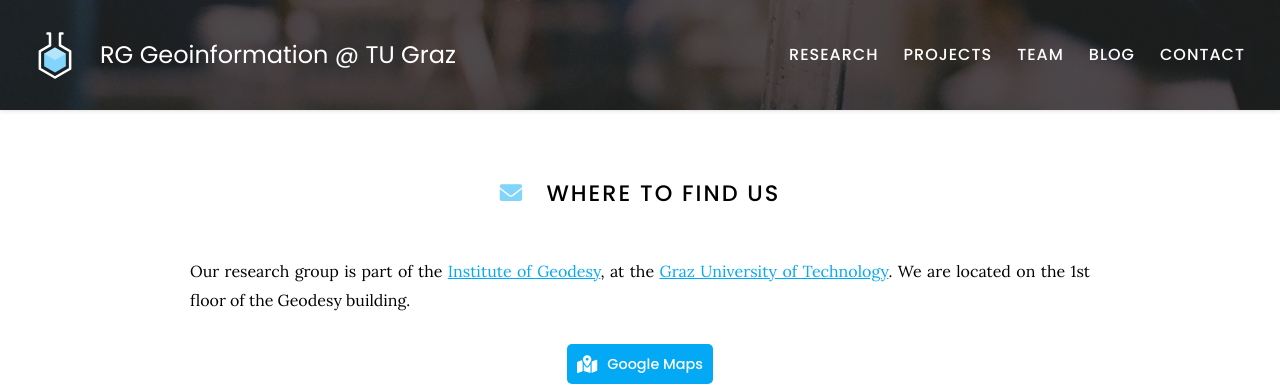
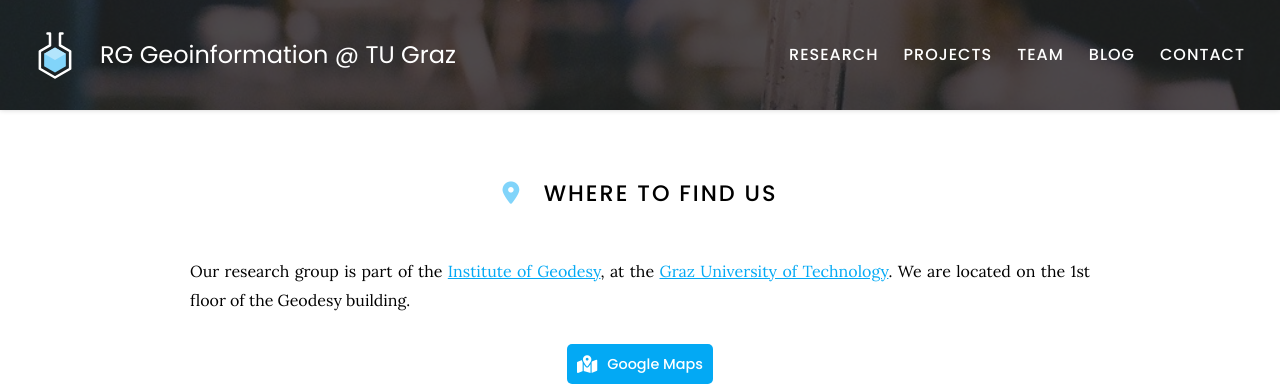
Before and after one commit to Geoinfo-TUGraz/Geoinfo-TUGraz.github.io, a Jekyll site: the page built from contact/index.md, in a window 1280 px wide. Shown: the top 386 px of the page. Built offline with Jekyll 4.4.1, drawn with Linux system fonts in a browser that asks for light colours.

Commit message:
Update index.md

```diff
--- a/contact/index.md
+++ b/contact/index.md
@@ -5,7 +5,7 @@ nav:
   tooltip: Get in touch with us
 ---
 
-# <i class="fas fa-envelope"></i>Where to find us
+# <i class="fa-solid fa-location-dot"></i>Where to find us
 
 Our research group is part of the [Institute of Geodesy](https://www.tugraz.at/institute/ifg/home), at the [Graz University of Technology](https://www.tugraz.at). We are located on the 1st floor of the Geodesy building.
 
```
